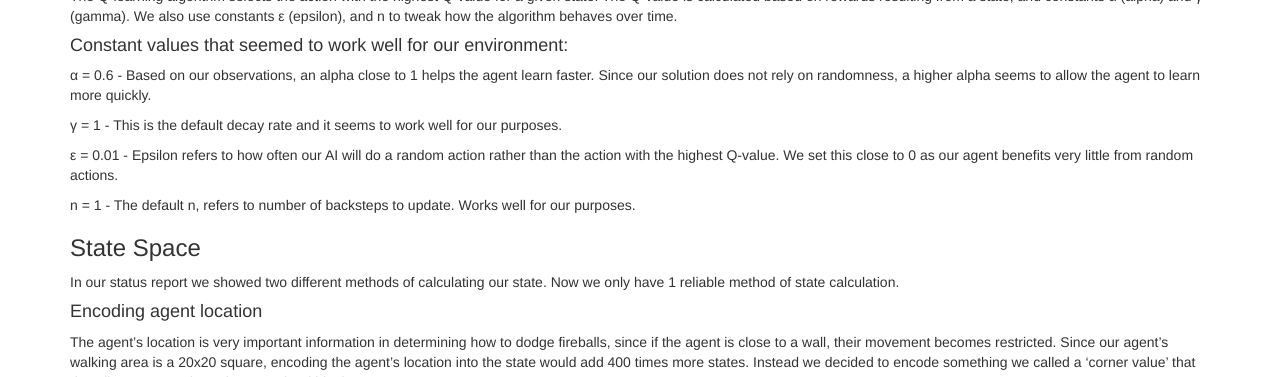
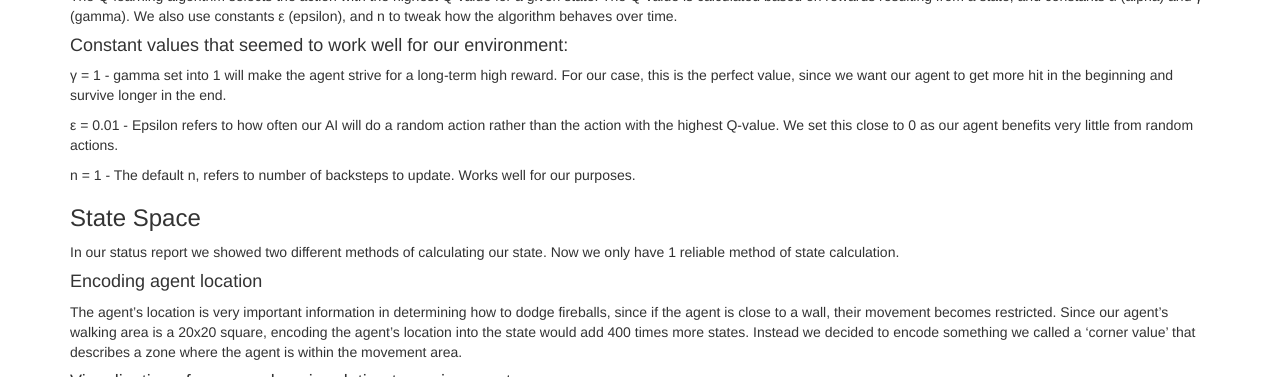
Before and after one commit to CS175MinecraftAI/IfYouCanDodgeAFireball, a Jekyll site: the page built from docs/final.md, in a window 1280 px wide and 900 px high, scrolled down 2179 px, cut to the strip 193-570 px from the top of the window. Built offline with Jekyll 4.4.1, drawn with Linux system fonts in a browser that asks for light colours; some of the changed text lies outside the part shown.

Commit message:
final add by me

```diff
--- a/docs/final.md
+++ b/docs/final.md
@@ -33,9 +33,8 @@ We are using Q-learning, a type of reinforcement learning, to approach the probl
 The Q-learning algorithm selects the action with the highest Q-value for a given state. The Q-value is calculated based on rewards resulting from a state, and constants α (alpha) and γ (gamma). We also use constants ε (epsilon), and n to tweak how the algorithm behaves over time.
 
 #### Constant values that seemed to work well for our environment:
-α = 0.6 - Based on our observations, an alpha close to 1 helps the agent learn faster. Since our solution does not rely on randomness, a higher alpha seems to allow the agent to learn more quickly.
 
-γ = 1 - This is the default decay rate and it seems to work well for our purposes.
+γ = 1 - gamma set into 1 will make the agent strive for a long-term high reward. For our case, this is the perfect value, since we want our agent to get more hit in the beginning and survive longer in the end.
 
 ε = 0.01 - Epsilon refers to how often our AI will do a random action rather than the action with the highest Q-value. We set this close to 0 as our agent benefits very little from random actions.
 
@@ -71,11 +70,11 @@ We give a higher reward to the agent the farther the agent moves from the fireba
 ## Evaluation
 We will asses our AI using both qualitative and quantitative methods and demonstrate how our agent runs under different situations.
 
-## Quantitative evaluation
+### Quantitative evaluation
 Players in Minecraft can wear armor that allows them to take less damage. We have ran our AI using an agent wearing diamond armor (no helmet) and without any armor. The graphs below demonstrate how long the agent survives over a number of lives with and without armor.
 
-### Armoured player
-The graph below demonstrates how long the armoured agent typically survives over 15 lives. Note that we ran the AI 5 separate times at 15 lives each. The thicker yellow line represents the average of survival times over life.
+#### Armoured player
+The graph below demonstrates how long the armoured agent typically survives over 15 lives. Note that we ran the AI 5 separate times at 15 lives each. The thicker yellow line represents the average of survival times -in seconds- over life.
 
 <img src="http://i.imgur.com/GUX4mug.png"/>
 
@@ -83,7 +82,7 @@ If we fit a linear regression line on the average line, it appears that the surv
 
 <img src="http://i.imgur.com/KWIx8v5.png"/>
 
-### Unarmoured player
+#### Unarmoured player
 The graph below demonstrates how long the unarmoured agent typically survives over 40 lives. Note that we ran the AI 5 separate times at 40 lives each and averaged the survival time over life.
 
 <img src="http://i.imgur.com/LYCRnqp.png"/>
@@ -96,7 +95,7 @@ The unarmoured agent's performance is less consistent due to the fact that one s
 
 From both graphs it is easy to see that the agent dies quickly at early lives and over time learns how to survive longer.
 
-## Qualitative evaluation
+### Qualitative evaluation
 One way to qualitatively evaluate the AI is to simply watch it dodge fireballs and try to see if the AI is actually trying to dodge fireballs or if the AI is just dodging randomly. We have made a video located at the top of this page to demonstrate how the agent learns to dodge fireballs over a training period of about 20 minutes.
 
 ## References
```
Also changed, not shown: other parts of docs/final.md (+14 -7 lines).
